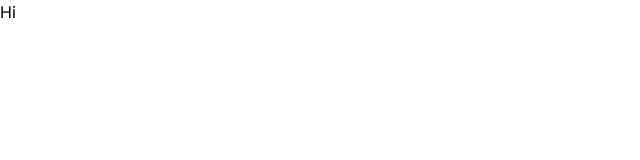
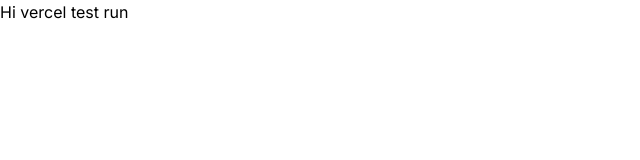
Before and after one commit to lahndrick/Assignment2B-5503, a Next.js app in the folder frontend/: page / in a window 1280 px wide. Shown: the top 160 px of the page, without its empty margins (0-640 px from the left). Built offline with nearby package versions, Linux system fonts and the light colour scheme.

Commit message:
Update page.tsx

```diff
--- a/frontend/src/app/page.tsx
+++ b/frontend/src/app/page.tsx
@@ -1,3 +1,3 @@
 export default function Home(){
-  return <h1> Hi</h1>
+  return <h1> Hi vercel test run</h1>
 }
```
